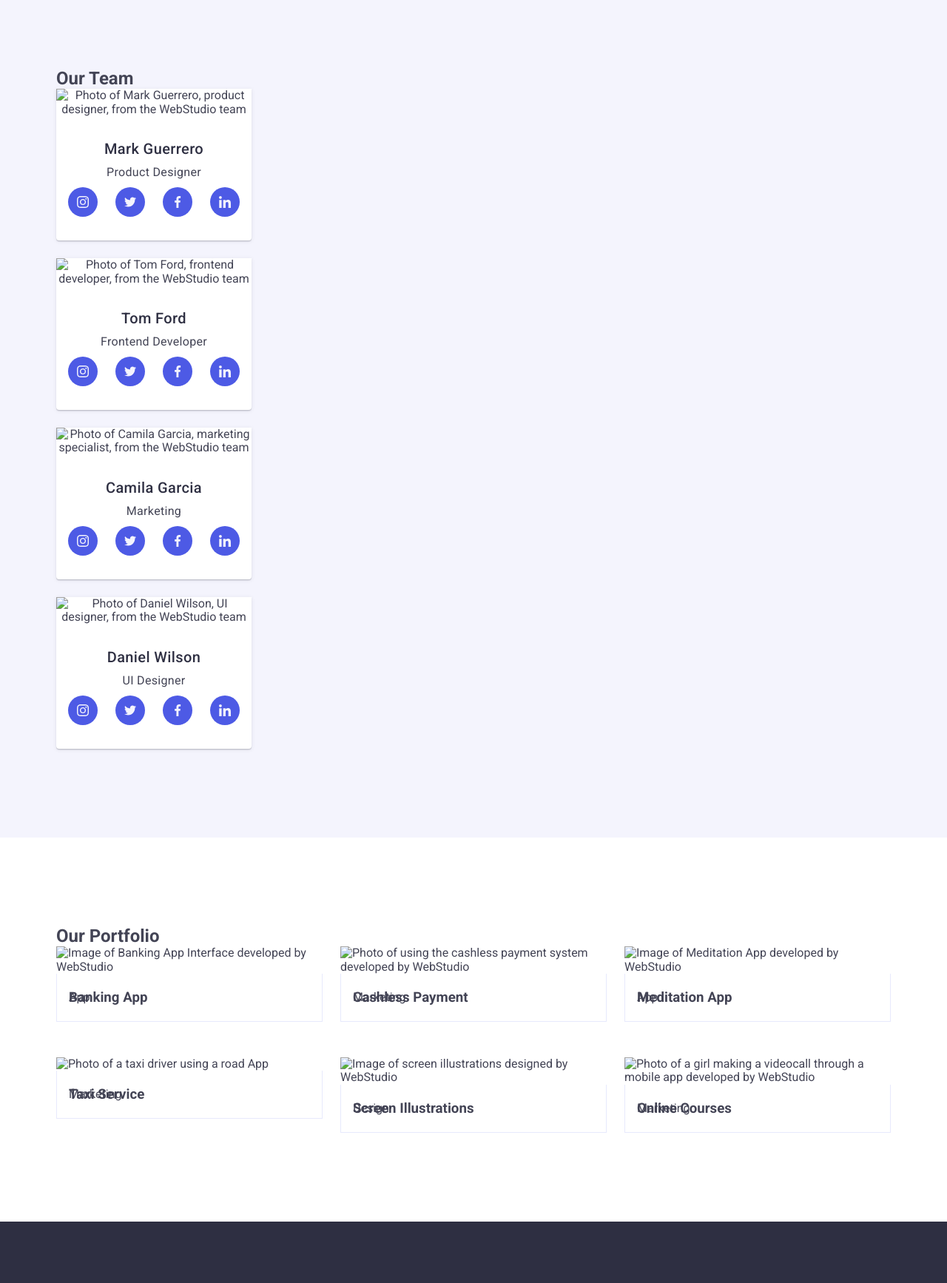
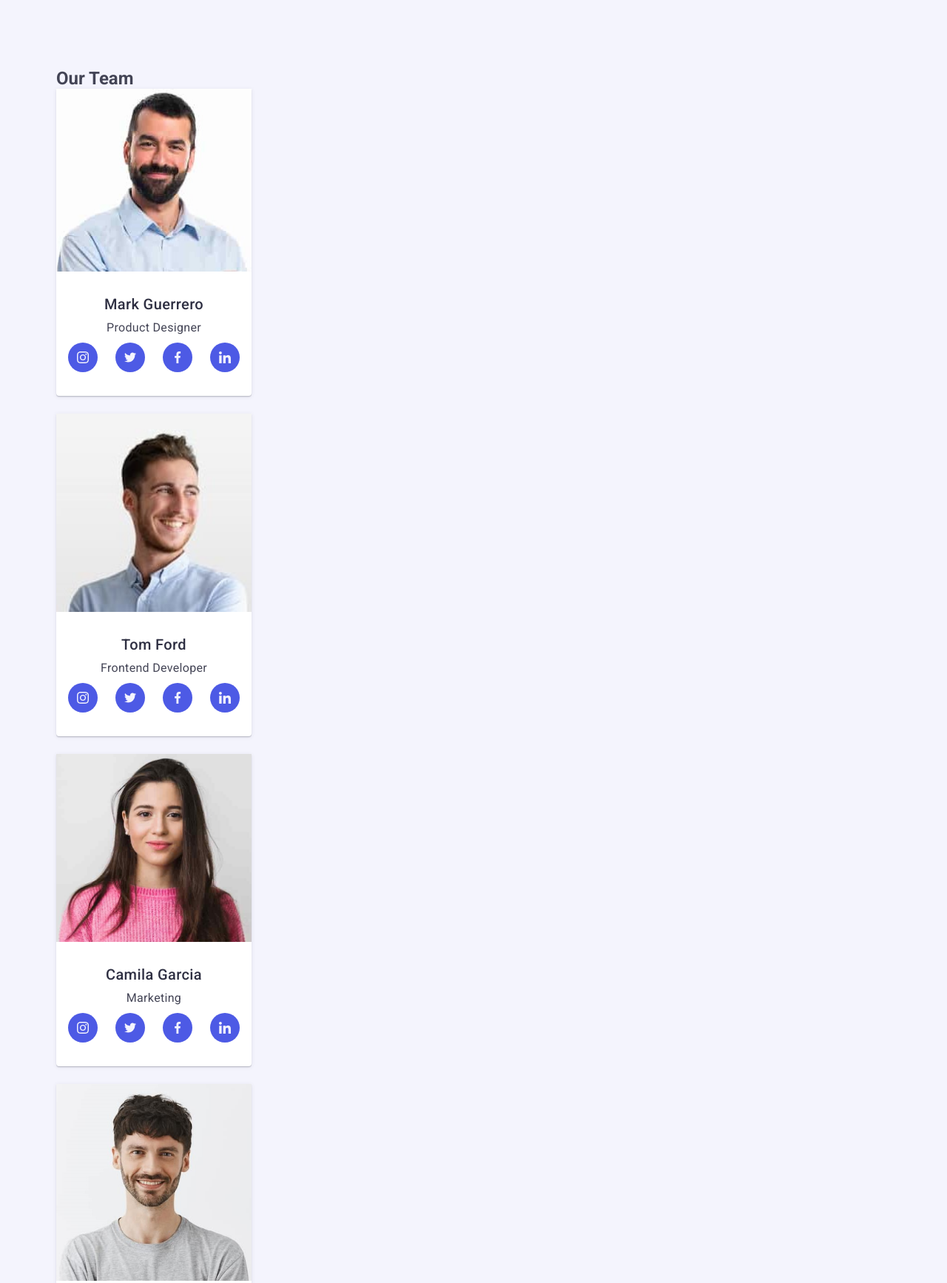
Before and after one commit to EssenceMaks/goit-markup-hw-04, a plain HTML site: page index.html in a window 1280 px wide. Shown: the part 1180-2914 px from the top of the page at 74% size. Drawn offline with nearby package versions, Linux system fonts and the light colour scheme.

Commit message:
Update index.html

```diff
--- a/index.html
+++ b/index.html
@@ -113,7 +113,7 @@
             <h2 class="sub-heading">Our Team</h2>
             <ul class="team-list-wrapper">
                 <li class="team-member-card">
-                    <img src="./images/team/tm-1.jpg" alt="Photo of Mark Guerrero, product designer, from the WebStudio team"
+                    <img src="./images/1.jpg" alt="Photo of Mark Guerrero, product designer, from the WebStudio team"
                         width="264">
                     <div class="team-member-card-content">
                         <h3 class="team-member-title">Mark Guerrero</h3>
@@ -151,7 +151,7 @@
                     </div>
                 </li>
                 <li class="team-member-card">
-                    <img src="./images/team/tm-2.jpg" alt="Photo of Tom Ford, frontend developer, from the WebStudio team" width="264">
+                    <img src="./images/2.jpg" alt="Photo of Tom Ford, frontend developer, from the WebStudio team" width="264">
                     <div class="team-member-card-content">
                         <h3 class="team-member-title">Tom Ford</h3>
                         <p class="team-member-text">Frontend Developer</p>
@@ -188,7 +188,7 @@
                     </div>
                 </li>
                 <li class="team-member-card">
-                    <img src="./images/team/tm-3.jpg" alt="Photo of Camila Garcia, marketing specialist, from the WebStudio team" width="264">
+                    <img src="./images/3.jpg" alt="Photo of Camila Garcia, marketing specialist, from the WebStudio team" width="264">
                     <div class="team-member-card-content">
                         <h3 class="team-member-title">Camila Garcia</h3>
                         <p class="team-member-text">Marketing</p>
@@ -225,7 +225,7 @@
                     </div>
                 </li>
                 <li class="team-member-card">
-                    <img src="./images/team/tm-4.jpg" alt="Photo of Daniel Wilson, UI designer, from the WebStudio team" width="264">
+                    <img src="./images/4.jpg" alt="Photo of Daniel Wilson, UI designer, from the WebStudio team" width="264">
                     <div class="team-member-card-content">
                         <h3 class="team-member-title">Daniel Wilson</h3>
                         <p class="team-member-text">UI Designer</p>
@@ -271,7 +271,7 @@
             <ul class="portfolio-list-wrapper">
                 <li class="portfolio-card-item">
                     <div class="portfolio-card-content">
-                        <img src="./images/portfolio/app-concept.jpg" alt="Image of Banking App Interface developed by WebStudio" width="360">
+                        <img src="./images/app.jpg" alt="Image of Banking App Interface developed by WebStudio" width="360">
                         <p class="portfolio-overlay">14 Stylish and User-Friendly App Design Concepts · Task Manager App · Calorie Tracker App ·
                             Exotic Fruit Ecommerce App ·
                             Cloud Storage App</p>
@@ -283,7 +283,7 @@
                 </li>
                 <li class="portfolio-card-item">
                     <div class="portfolio-card-content">
-                        <img src="./images/portfolio/cashless-payment.jpg"
+                        <img src="./images/cash.jpg"
                             alt="Photo of using the cashless payment system developed by WebStudio" width="360">
                         <p class="portfolio-overlay">14 Stylish and User-Friendly App Design Concepts · Task Manager App · Calorie Tracker App · Exotic Fruit Ecommerce App ·
                         Cloud Storage App</p>
@@ -295,7 +295,7 @@
                 </li>
                 <li class="portfolio-card-item">
                     <div class="portfolio-card-content">
-                        <img src="./images/portfolio/meditation-app.jpg" alt="Image of Meditation App developed by WebStudio"
+                        <img src="./images/meditation-app.jpg" alt="Image of Meditation App developed by WebStudio"
                             width="360">
                         <p class="portfolio-overlay">14 Stylish and User-Friendly App Design Concepts · Task Manager App · Calorie Tracker App ·
                             Exotic Fruit Ecommerce App ·
@@ -308,7 +308,7 @@
                 </li>
                 <li class="portfolio-card-item">
                     <div class="portfolio-card-content">
-                        <img src="./images/portfolio/taxi-service.jpg" alt="Photo of a taxi driver using a road App" width="360">
+                        <img src="./images/taxi-service.jpg" alt="Photo of a taxi driver using a road App" width="360">
                         <p class="portfolio-overlay">14 Stylish and User-Friendly App Design Concepts · Task Manager App · Calorie Tracker App ·
                             Exotic Fruit Ecommerce App ·
                             Cloud Storage App</p>
@@ -320,7 +320,7 @@
                 </li>
                 <li class="portfolio-card-item">
                     <div class="portfolio-card-content">
-                        <img src="./images/portfolio/screen.jpg" alt="Image of screen illustrations designed by WebStudio" width="360">
+                        <img src="./images/screen.jpg" alt="Image of screen illustrations designed by WebStudio" width="360">
                         <p class="portfolio-overlay">14 Stylish and User-Friendly App Design Concepts · Task Manager App · Calorie Tracker App ·
                             Exotic Fruit Ecommerce App ·
                             Cloud Storage App</p>
@@ -332,7 +332,7 @@
                 </li>
                 <li class="portfolio-card-item">
                     <div class="portfolio-card-content">
-                    <img src="./images/portfolio/online.jpg"
+                    <img src="./images/online.jpg"
                         alt="Photo of a girl making a videocall through a mobile app developed by WebStudio" width="360">
                         <p class="portfolio-overlay">14 Stylish and User-Friendly App Design Concepts · Task Manager App · Calorie Tracker App ·
                             Exotic Fruit Ecommerce App ·
```
